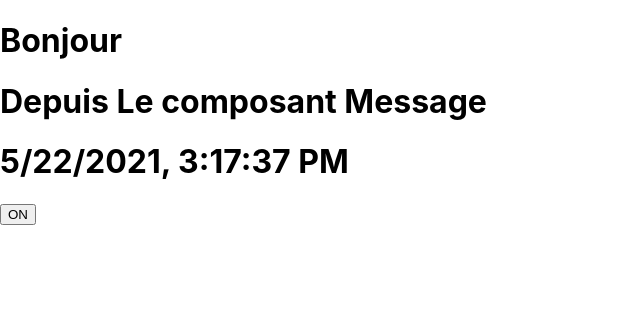
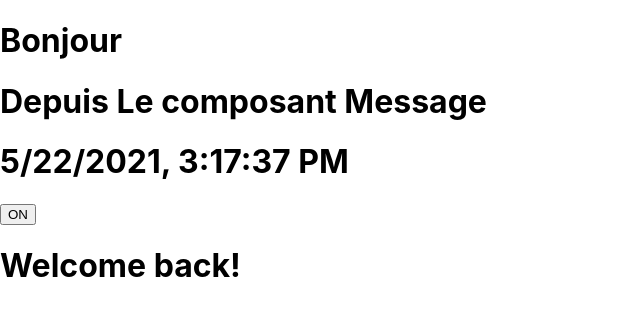
Before and after one commit to mouctare/guide-complet-react, a React (Create React App) app: page / in a window 1280 px wide. Shown: the top 316 px of the page, without its empty margins (0-640 px from the left). Built offline with nearby package versions, Linux system fonts and the light colour scheme.

Commit message:
Conditianal rendering

```diff
--- a/src/App.js
+++ b/src/App.js
@@ -1,6 +1,7 @@
 
 import './App.css';
 import Clock from './Clock';
+import Greeting from './Greeting';
 import  ToggleButton  from './ToggleButton';
 import Welcome from './Welcome';
 
@@ -10,6 +11,7 @@ function App() {
    <Welcome message="Bonjour"/>
    <Clock date={new Date()}/>
    <ToggleButton/>
+   <Greeting/>
    </div>
  )
 
--- /dev/null
+++ b/src/Greeting.js
@@ -0,0 +1,15 @@
+import GuestGreeting from "./GuestGreeting";
+import UserGreeting from "./UserGreeting";
+
+import React from 'react'
+
+const Greeting = (props) => {
+    if(props.isLoggedIn) {
+        return <UserGreeting/>;
+    }else {
+        return <GuestGreeting/>;
+    }
+
+}
+
+export default Greeting
--- /dev/null
+++ b/src/GuestGreeting.js
@@ -0,0 +1,11 @@
+import React from 'react'
+
+const GuestGreeting = () => {
+    return (
+        <div>
+            <h1>Welcome back!</h1>
+        </div>
+    )
+}
+
+export default GuestGreeting
--- /dev/null
+++ b/src/UserGreeting.js
@@ -0,0 +1,11 @@
+import React from 'react'
+
+const UserGreeting = () => {
+    return (
+        <div>
+            <h1>Welcome back!</h1>
+        </div>
+    )
+}
+
+export default UserGreeting
```
